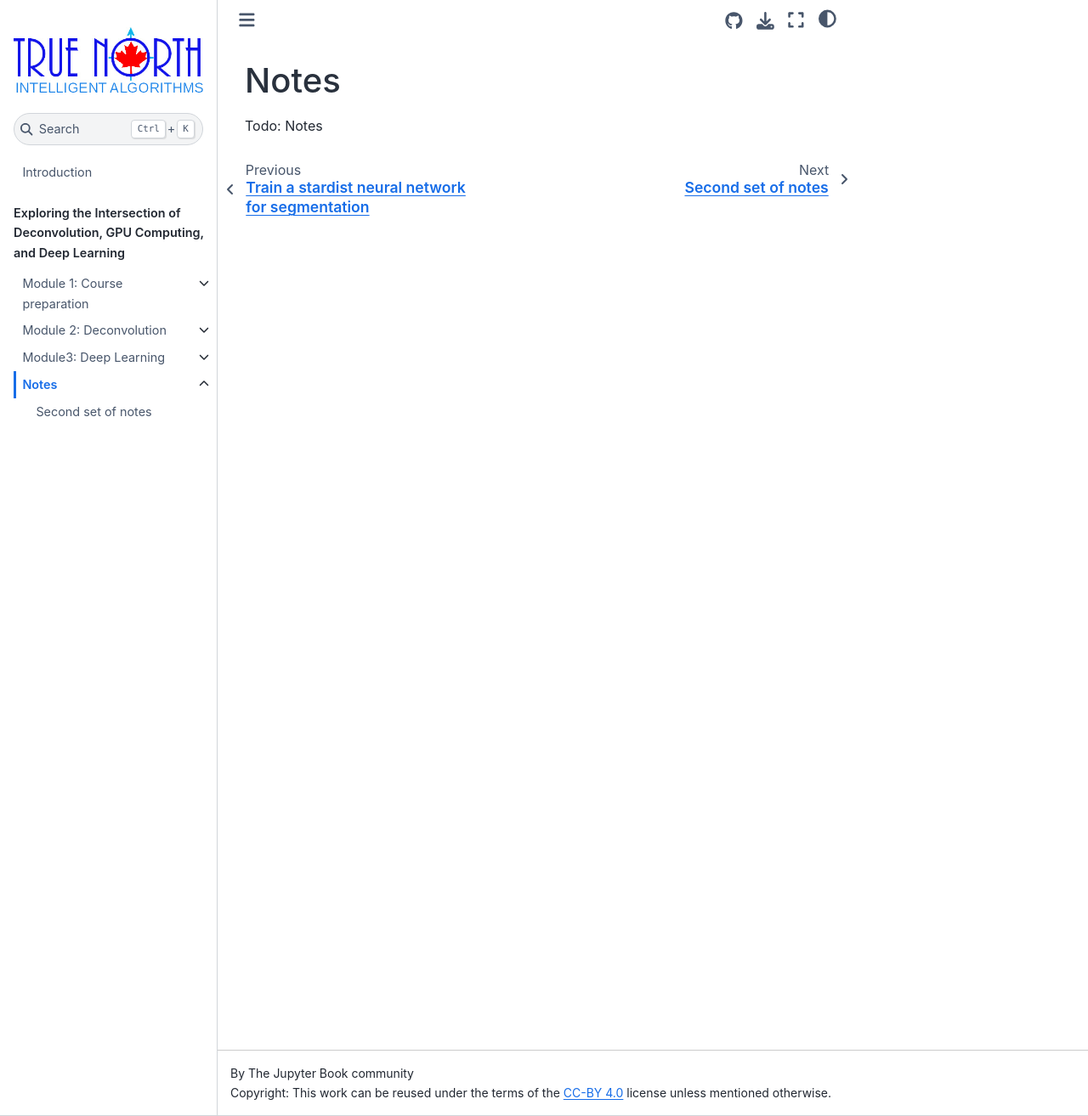
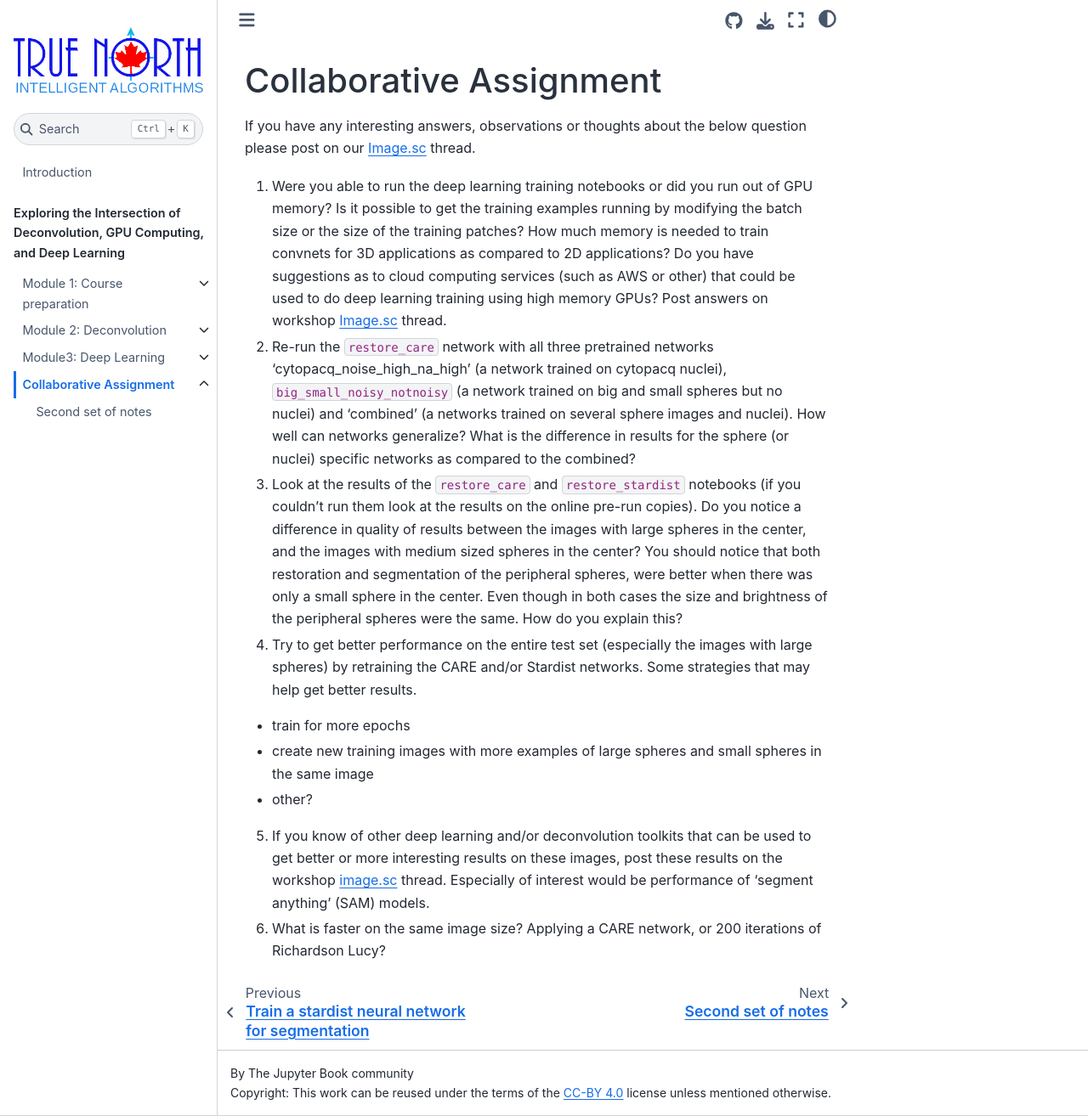
Before and after one commit to True-North-Intelligent-Algorithms/deconvolution-gpu-dl-course, a Jupyter Book: the page built from docs/90_notes/10_notes.md, in a window 1280 px wide and 1314 px high. Shown: the whole window at 85% size. Built offline with Jupyter Book 1.0.4 settings and Sphinx 7.4.7 and the Sphinx Book theme 1.1.4, drawn with Linux system fonts in a browser that asks for light colours; pages that are not in the unit, such as notebooks, are missing from menus.

Commit message:
Add assignment

````diff
--- a/docs/90_notes/10_notes.md
+++ b/docs/90_notes/10_notes.md
@@ -1,3 +1,19 @@
-## Notes
+## Collaborative Assignment
 
-Todo: Notes
+If you have any interesting answers, observations or thoughts about the below question please post on our Image.sc thread.
+
+1.  Were you able to run the deep learning training notebooks or did you run out of GPU memory?  Is it possible to get the training examples running by modifying the batch size or the size of the training patches?  How much memory is needed to train convnets for 3D applications as compared to 2D applications?  Do you have suggestions as to cloud computing services (such as AWS or other) that could be used to do deep learning training using high memory GPUs?  Post answers on workshop Image.sc thread.
+
+2. Re-run the ```restore_care``` network with all three pretrained networks 'cytopacq_noise_high_na_high' (a network trained on cytopacq nuclei), ```big_small_noisy_notnoisy``` (a network trained on big and small spheres but no nuclei) and 'combined' (a networks trained on several sphere images and nuclei).  How well can networks generalize?  What is the difference in results for the sphere (or nuclei) specific networks as compared to the combined?
+
+3.  Look at the results of the ```restore_care``` and ```restore_stardist``` notebooks (if you couldn't run them look at the results on the online pre-run copies).  Do you notice a difference in quality of results between the images with large spheres in the center, and the images with medium sized spheres in the center?  You should notice that both restoration and segmentation of the peripheral spheres, were better when there was only a small sphere in the center.  Even though in both cases the size and brightness of the peripheral spheres were the same.  How do you explain this?
+
+4.  Try to get better performance on the entire test set (especially the images with large spheres) by retraining the CARE and/or Stardist networks.  Some strategies that may help get better results.
+
+* train for more epochs
+* create new training images with more examples of large spheres and small spheres in the same image
+* other?
+
+5.  If you know of other deep learning and/or deconvolution toolkits that can be used to get better or more interesting results on these images, post these results on the workshop image.sc thread.   Especially of interest would be performance of 'segment anything' (SAM) models.
+
+6.  What is faster on the same image size?  Applying a CARE network, or 200 iterations of Richardson Lucy?
````
